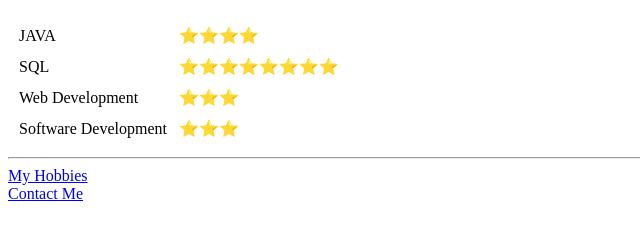
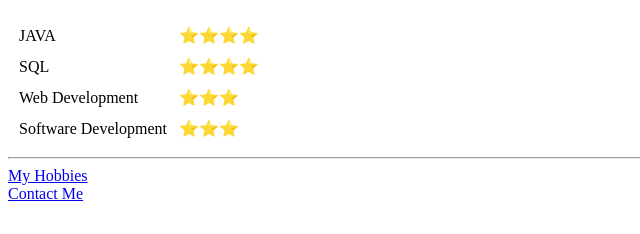
Before and after one commit to ashrafhammad1610/CV, a plain HTML site: page index.html in a window 1280 px wide. Shown: the part 551-785 px from the top of the page, 0-640 px from the left. Drawn offline with Linux system fonts and the light colour scheme.

Commit message:
Update index.html

```diff
--- a/index.html
+++ b/index.html
@@ -79,7 +79,7 @@
     </tr>
     <tr>
       <td>SQL</td>
-      <td>⭐⭐⭐⭐⭐⭐⭐⭐</td>
+      <td>⭐⭐⭐⭐</td>
     </tr>
     <tr>
       <td>Web Development</td>
```
